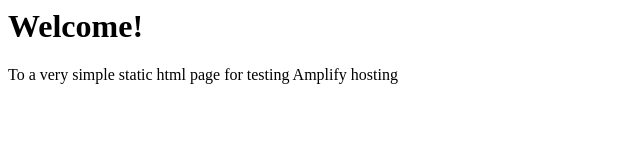
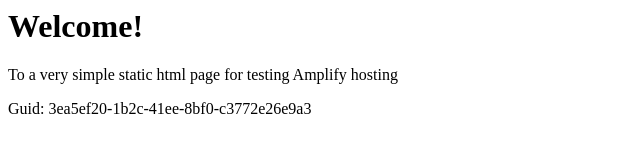
Before and after one commit to aws-aemilia-syd/Github-PR-Commit-Integration-Test-DoNotTouch-v1-preprod-ap-southeast-2, a website: page src/index.html in a window 1280 px wide. Shown: the whole page, without its empty margins (0-640 px from the left). Drawn offline with Linux system fonts and the light colour scheme.

Commit message:
commit from integ tests

```diff
--- a/src/index.html
+++ b/src/index.html
@@ -1,3 +1,5 @@
+
+
 <html lang="en">
 
 <head>
@@ -10,6 +12,6 @@
 <body>
     <h1>Welcome!</h1>
     <p>To a very simple static html page for testing Amplify hosting</p>
-</body>
+    <p>Guid: 3ea5ef20-1b2c-41ee-8bf0-c3772e26e9a3</p></body>
 
 </html>
```
